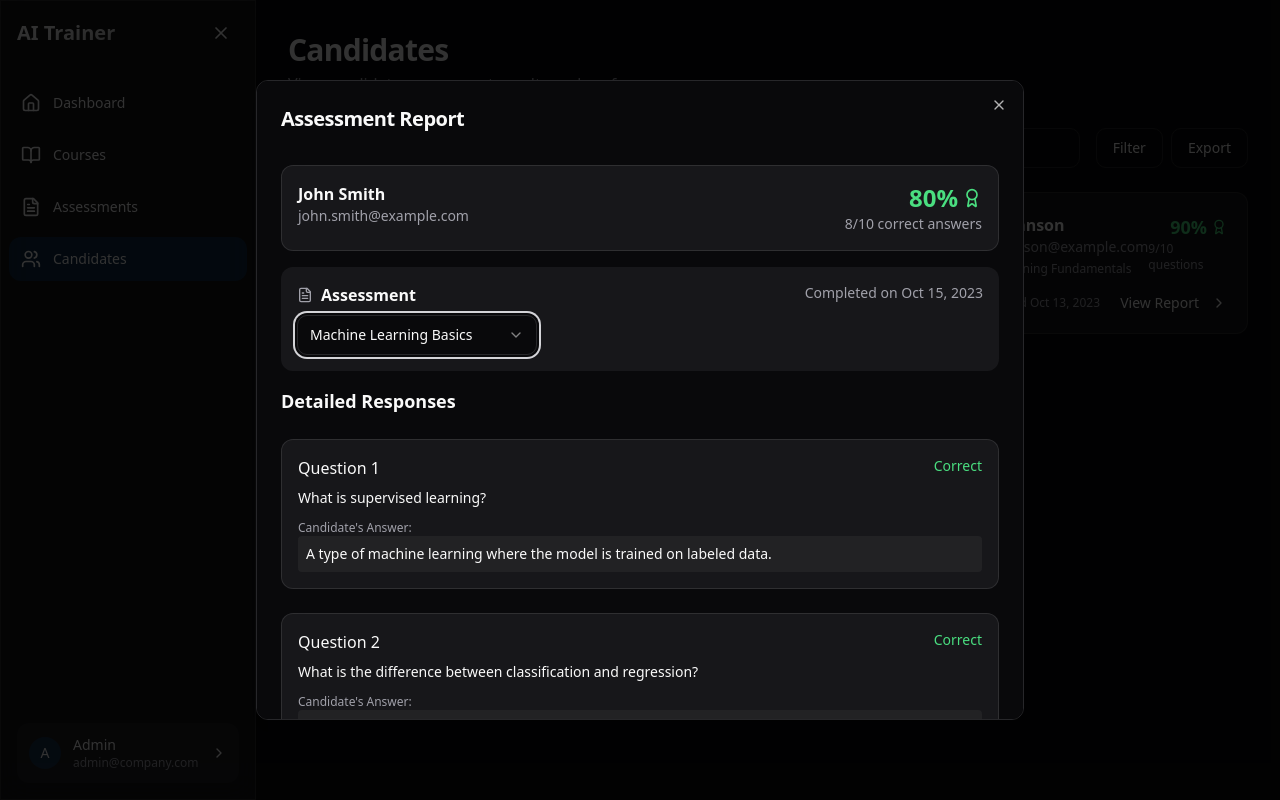
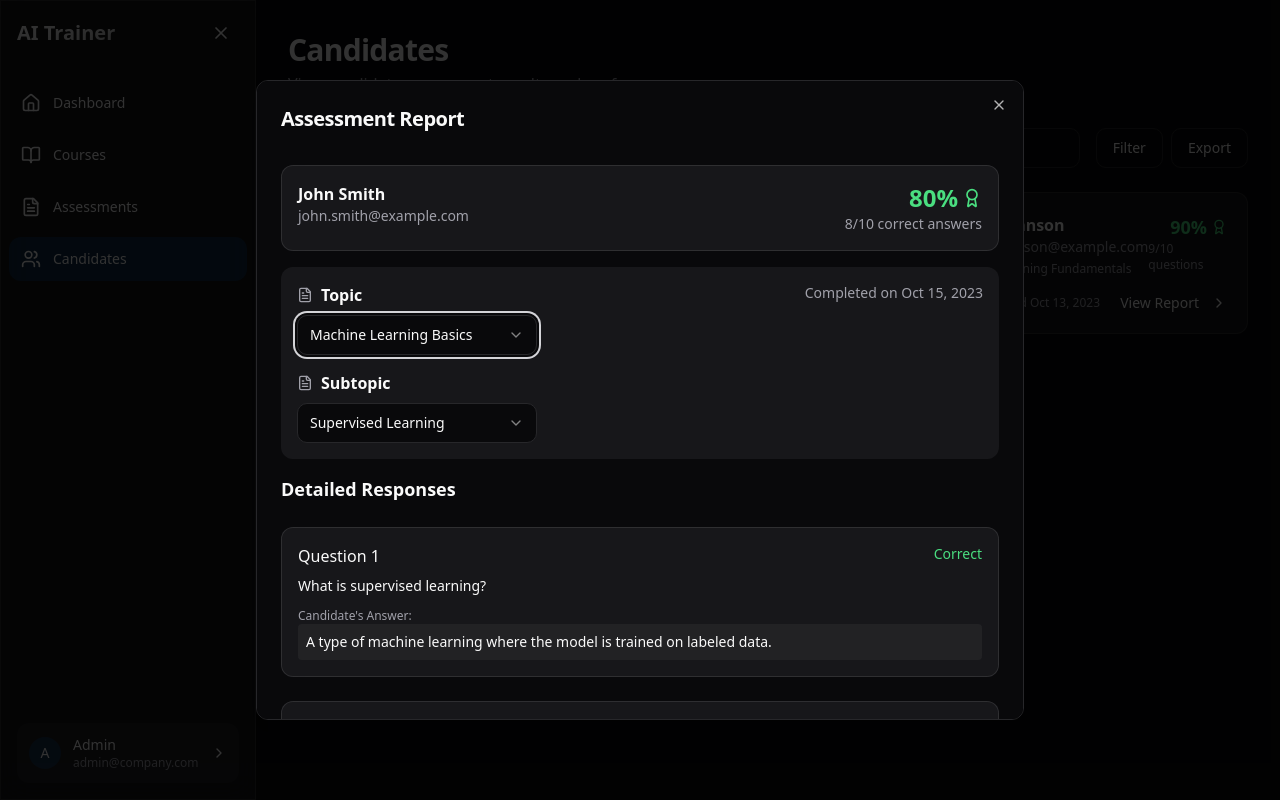
Before and after one commit to mohitgulati1999/ai-tutor-admin-panel, a React (Vite) app: page /candidates in a window 1280 px wide. Both pictures are taken after a click on the element 440 px from the left and 263 px from the top of the page. Built offline with nearby package versions, Linux system fonts and the light colour scheme.

Commit message:
Add subtopic selection dropdown
Adds a dropdown to the assessment report to allow users to select a subtopic. Each subtopic has a separate assessment.

```diff
--- a/src/components/CandidateCard.tsx
+++ b/src/components/CandidateCard.tsx
@@ -1,5 +1,5 @@
 
-import { useState } from 'react';
+import { useState, useEffect } from 'react';
 import { Button } from '@/components/ui/button';
 import { ChevronRight, Award, FileText } from 'lucide-react';
 import { cn } from '@/lib/utils';
@@ -18,6 +18,10 @@ const mockAssessmentData = {
     {
       id: 'a1',
       name: 'Machine Learning Basics',
+      subtopics: [
+        {
+          id: 'st1',
+          name: 'Supervised Learning',
           score: 8,
           totalQuestions: 10,
           date: 'Oct 15, 2023',
@@ -32,17 +36,36 @@ const mockAssessmentData = {
               answer: 'Classification predicts discrete values while regression predicts continuous values.',
               isCorrect: true,
             },
+          ],
+        },
         {
-          question: 'What is overfitting?',
-          answer: 'When a model performs well on test data but poorly on training data.',
-          isCorrect: false,
-          correctAnswer: 'When a model performs well on training data but poorly on test data.',
+          id: 'st2',
+          name: 'Unsupervised Learning',
+          score: 7,
+          totalQuestions: 10,
+          date: 'Oct 16, 2023',
+          answers: [
+            {
+              question: 'What is clustering?',
+              answer: 'Grouping similar data points together without predefined labels.',
+              isCorrect: true,
+            },
+            {
+              question: 'What is dimensionality reduction?',
+              answer: 'Reducing the number of variables in a dataset.',
+              isCorrect: true,
             },
           ],
+        }
+      ]
     },
     {
       id: 'a2',
       name: 'Advanced Machine Learning',
+      subtopics: [
+        {
+          id: 'st3',
+          name: 'Ensemble Methods',
           score: 6,
           totalQuestions: 10,
           date: 'Nov 05, 2023',
@@ -57,19 +80,39 @@ const mockAssessmentData = {
               answer: 'A technique where new models correct errors made by existing models.',
               isCorrect: true,
             },
+          ],
+        },
         {
-          question: 'What is transfer learning?',
-          answer: 'Learning techniques from one domain and applying them to another.',
+          id: 'st4',
+          name: 'Transfer Learning',
+          score: 5,
+          totalQuestions: 10,
+          date: 'Nov 06, 2023',
+          answers: [
+            {
+              question: 'What is fine-tuning?',
+              answer: 'Adapting a pre-trained model on a specific task.',
+              isCorrect: true,
+            },
+            {
+              question: 'What is domain adaptation?',
+              answer: 'Adapting a model from one domain to another.',
               isCorrect: false,
-          correctAnswer: 'Using a pre-trained model on a new but related task.',
+              correctAnswer: 'Applying knowledge from one domain to another while addressing distribution differences.',
             },
           ],
+        }
+      ]
     }
   ],
   '2': [
     {
       id: 'a3',
       name: 'Natural Language Processing',
+      subtopics: [
+        {
+          id: 'st5',
+          name: 'Text Processing',
           score: 6,
           totalQuestions: 10,
           date: 'Oct 14, 2023',
@@ -80,17 +123,33 @@ const mockAssessmentData = {
               isCorrect: true,
             },
             {
-          question: 'What is TF-IDF?',
-          answer: 'A measure of how important a word is in a document relative to a collection.',
-          isCorrect: true,
-        },
-        {
               question: 'What is stemming?',
               answer: 'The process of finding related words based on their meaning.',
               isCorrect: false,
               correctAnswer: 'The process of reducing words to their root/stem form.',
             },
           ],
+        },
+        {
+          id: 'st6',
+          name: 'Word Embeddings',
+          score: 7,
+          totalQuestions: 10,
+          date: 'Oct 15, 2023',
+          answers: [
+            {
+              question: 'What is Word2Vec?',
+              answer: 'A technique to represent words as vectors.',
+              isCorrect: true,
+            },
+            {
+              question: 'What is TF-IDF?',
+              answer: 'A measure of how important a word is in a document relative to a collection.',
+              isCorrect: true,
+            },
+          ],
+        }
+      ]
     }
   ],
   // Add more assessments for other candidates
@@ -131,17 +190,39 @@ const CandidateCard = ({ candidate }: CandidateProps) => {
     [{
       id: 'current',
       name: candidate.assessment,
+      subtopics: [{
+        id: 'current-sub',
+        name: 'Main Assessment',
         score: candidate.score,
         totalQuestions: candidate.totalQuestions,
         date: candidate.date,
         answers: candidate.answers
+      }]
     }];
 
   const [selectedAssessment, setSelectedAssessment] = useState<string>(allAssessments[0].id);
+  const [selectedSubtopic, setSelectedSubtopic] = useState<string>('');
 
   // Find the currently selected assessment data
   const currentAssessmentData = allAssessments.find(a => a.id === selectedAssessment) || allAssessments[0];
-  const currentScorePercentage = Math.round((currentAssessmentData.score / currentAssessmentData.totalQuestions) * 100);
+
+  // Set default subtopic when assessment changes
+  useEffect(() => {
+    if (currentAssessmentData && currentAssessmentData.subtopics && currentAssessmentData.subtopics.length > 0) {
+      setSelectedSubtopic(currentAssessmentData.subtopics[0].id);
+    }
+  }, [selectedAssessment, currentAssessmentData]);
+
+  // Find the currently selected subtopic data
+  const currentSubtopicData = currentAssessmentData.subtopics?.find(s => s.id === selectedSubtopic) ||
+                             (currentAssessmentData.subtopics && currentAssessmentData.subtopics.length > 0
+                              ? currentAssessmentData.subtopics[0]
+                              : null);
+
+  const currentScorePercentage = currentSubtopicData
+    ? Math.round((currentSubtopicData.score / currentSubtopicData.totalQuestions) * 100)
+    : Math.round((candidate.score / candidate.totalQuestions) * 100);
+
   const currentScoreColor =
     currentScorePercentage >= 80 ? 'text-green-400' :
     currentScorePercentage >= 60 ? 'text-amber-400' :
@@ -218,16 +299,17 @@ const CandidateCard = ({ candidate }: CandidateProps) => {
                   {currentScorePercentage >= 80 && <Award className="h-5 w-5 ml-1" />}
                 </div>
                 <p className="text-sm text-muted-foreground">
-                  {currentAssessmentData.score}/{currentAssessmentData.totalQuestions} correct answers
+                  {currentSubtopicData?.score || candidate.score}/{currentSubtopicData?.totalQuestions || candidate.totalQuestions} correct answers
                 </p>
               </div>
             </div>
 
-            <div className="bg-secondary/50 rounded-lg p-4 flex flex-col md:flex-row gap-4 justify-between items-start">
+            <div className="bg-secondary/50 rounded-lg p-4 space-y-4">
+              <div className="flex flex-col md:flex-row gap-4 justify-between items-start">
                 <div>
                   <div className="flex items-center gap-2 mb-2">
                     <FileText className="h-4 w-4 text-muted-foreground" />
-                  <h4 className="font-semibold">Assessment</h4>
+                    <h4 className="font-semibold">Topic</h4>
                   </div>
 
                   <Select
@@ -235,7 +317,7 @@ const CandidateCard = ({ candidate }: CandidateProps) => {
                     onValueChange={(value) => setSelectedAssessment(value)}
                   >
                     <SelectTrigger className="w-[240px]">
-                    <SelectValue placeholder="Select assessment" />
+                      <SelectValue placeholder="Select topic" />
                     </SelectTrigger>
                     <SelectContent>
                       {allAssessments.map((assessment) => (
@@ -247,14 +329,41 @@ const CandidateCard = ({ candidate }: CandidateProps) => {
                   </Select>
                 </div>
                 <p className="text-sm text-muted-foreground">
-                Completed on {currentAssessmentData.date}
+                  {currentSubtopicData ? `Completed on ${currentSubtopicData.date}` : `Completed on ${candidate.date}`}
                 </p>
+              </div>
+
+              {/* Subtopic selection */}
+              {currentAssessmentData.subtopics && currentAssessmentData.subtopics.length > 0 && (
+                <div>
+                  <div className="flex items-center gap-2 mb-2">
+                    <FileText className="h-4 w-4 text-muted-foreground" />
+                    <h4 className="font-semibold">Subtopic</h4>
+                  </div>
+
+                  <Select
+                    value={selectedSubtopic}
+                    onValueChange={(value) => setSelectedSubtopic(value)}
+                  >
+                    <SelectTrigger className="w-[240px]">
+                      <SelectValue placeholder="Select subtopic" />
+                    </SelectTrigger>
+                    <SelectContent>
+                      {currentAssessmentData.subtopics.map((subtopic) => (
+                        <SelectItem key={subtopic.id} value={subtopic.id}>
+                          {subtopic.name}
+                        </SelectItem>
+                      ))}
+                    </SelectContent>
+                  </Select>
+                </div>
+              )}
             </div>
 
             <div className="space-y-6 mt-6">
               <h4 className="font-semibold text-lg">Detailed Responses</h4>
 
-              {currentAssessmentData.answers.map((item, index) => (
+              {(currentSubtopicData?.answers || candidate.answers).map((item, index) => (
                 <div
                   key={index}
                   className={cn(
--- a/src/pages/Courses.tsx
+++ b/src/pages/Courses.tsx
@@ -1,4 +1,3 @@
-
 import { useState } from 'react';
 import { Button } from '@/components/ui/button';
 import { Plus } from 'lucide-react';
@@ -89,7 +88,7 @@ const Courses = () => {
 
       {isCreating ? (
         <div className="space-y-6">
-          <CourseForm initialData={editingCourse} />
+          <CourseForm />
           <div className="flex justify-start">
             <Button
               variant="outline"
```
Lines whose indentation alone changed are shown as unchanged.
